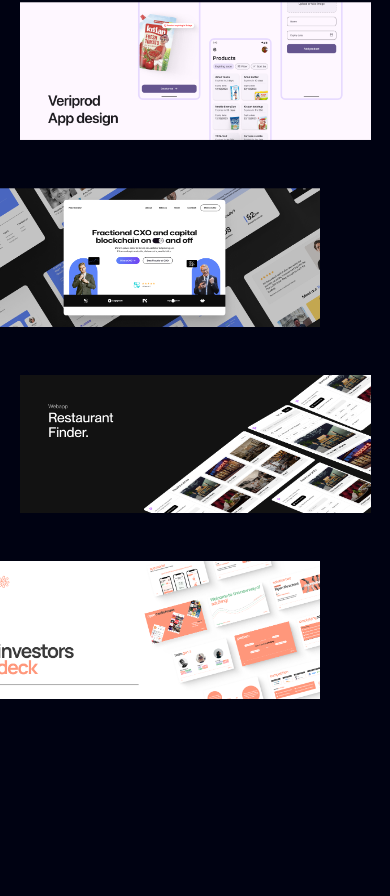
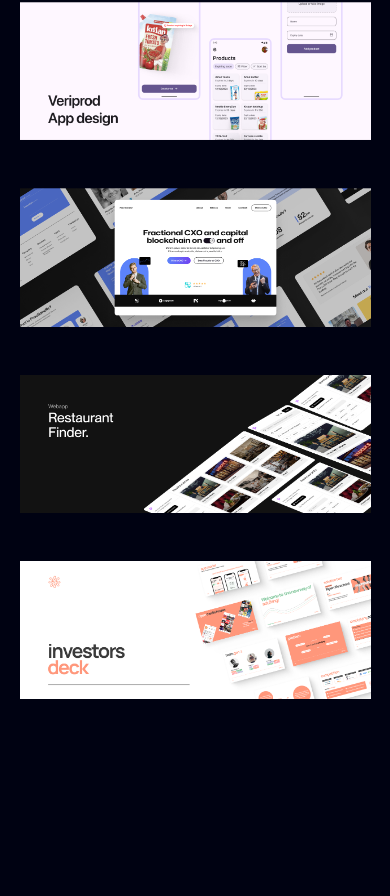
Before and after one commit to venilsutariya/portals, a Next.js app: page / in a window 390 px wide. Shown: the part 2035-2931 px from the top of the page. Built offline with nearby package versions, Linux system fonts and the light colour scheme.

Commit message:
add code

```diff
--- a/components/customUi/Project.tsx
+++ b/components/customUi/Project.tsx
@@ -1,7 +1,7 @@
 "use client";
 
 import VisibilitySensor from "react-visibility-sensor";
-import { useRef, useState } from "react";
+import {  useRef, useState } from "react";
 import Modal from 'react-bootstrap/Modal';
 import { AiOutlineCloseCircle } from "react-icons/ai";
 import { motion } from "framer-motion";
@@ -99,7 +99,7 @@ const Project = ({ setIsHovering }: any) => {
             <div id="work" className="pt-3 flex p-0 g-0 justify-between mb-5 pb-5 items-center">
               <div className=" text-white ps-2 ps-lg-5 ms-lg-4 text-2xl lg:text-5xl" style={{ fontWeight: '500' }}>Featured projects</div>
             </div>
-            <motion.div className=" flex justify-center"
+            <motion.div className=" hidden lg:flex justify-center"
               initial={"offscreen"}
               whileInView={"onscreen"}
               viewport={{ once: false, amount: 0.3 }}
@@ -108,18 +108,26 @@ const Project = ({ setIsHovering }: any) => {
             >
               <img onMouseLeave={() => setIsHovering(false)} onMouseEnter={() => setIsHovering(true)} src="/images/project1.png" className=" w-[90%] cursorimg img-fluid cursor-pointer" alt="" />
             </motion.div>
+            <div className=" flex lg:hidden justify-center">
+              <img onMouseLeave={() => setIsHovering(false)} onMouseEnter={() => setIsHovering(true)} src="/images/project1.png" className=" w-[90%] cursorimg img-fluid cursor-pointer" alt="" />
+            </div>
+
             <div className=" lg:flex justify-between items-center mb-3 mt-5"></div>
-            <motion.div className=" flex justify-end"
+            <motion.div className=" hidden lg:flex justify-end"
               initial={"offscreen"}
               whileInView={"onscreen"}
-              viewport={{ once: false, amount: 0.3 }}
+              viewport={{ once: false,  }}
               variants={imageAnimate2}
               transition={{ duration: 1 }}
             >
               <img onClick={() => setShowSecond(true)} onMouseLeave={() => setIsHovering(false)} onMouseEnter={() => setIsHovering(true)} src="/images/project2.png" className=" w-[90%] cursorimg img-fluid cursor-pointer" alt="" />
             </motion.div>
+            <div className=" flex lg:hidden justify-center">
+              <img onClick={() => setShowSecond(true)} onMouseLeave={() => setIsHovering(false)} onMouseEnter={() => setIsHovering(true)} src="/images/project2.png" className=" w-[90%] cursorimg img-fluid cursor-pointer" alt="" />
+            </div>
+
             <div className=" lg:flex justify-between items-center mb-3 mt-5"></div>
-            <motion.div className=" flex justify-center"
+            <motion.div className=" hidden lg:flex justify-center"
               initial={"offscreen"}
               whileInView={"onscreen"}
               viewport={{ once: false, amount: 0.3 }}
@@ -128,8 +136,12 @@ const Project = ({ setIsHovering }: any) => {
             >
               <img onClick={() => setShow(true)} onMouseLeave={() => setIsHovering(false)} onMouseEnter={() => setIsHovering(true)} src="/images/project3.png" className=" w-[90%] cursorimg img-fluid cursor-pointer" alt="" />
             </motion.div>
+            <div className=" flex lg:hidden justify-center">
+              <img onClick={() => setShow(true)} onMouseLeave={() => setIsHovering(false)} onMouseEnter={() => setIsHovering(true)} src="/images/project3.png" className=" w-[90%] cursorimg img-fluid cursor-pointer" alt="" />
+            </div>
+
             <div className=" lg:flex justify-between items-center mb-3 mt-5"></div>
-            <motion.div className=" flex justify-end"
+            <motion.div className=" hidden lg:flex justify-end"
               initial={"offscreen"}
               whileInView={"onscreen"}
               viewport={{ once: false, amount: 0.3}}
@@ -138,6 +150,10 @@ const Project = ({ setIsHovering }: any) => {
             >
               <img onClick={() => setShowThird(true)} onMouseLeave={() => setIsHovering(false)} onMouseEnter={() => setIsHovering(true)} src="/images/project4.png" className=" w-[90%] cursorimg img-fluid cursor-pointer" alt="" />
             </motion.div>
+            <div className=" flex lg:hidden justify-center">
+              <img onClick={() => setShowThird(true)} onMouseLeave={() => setIsHovering(false)} onMouseEnter={() => setIsHovering(true)} src="/images/project4.png" className=" w-[90%] cursorimg img-fluid cursor-pointer" alt="" />
+            </div>
+
             <div className=" lg:flex justify-between items-center mb-3 mt-5"></div>
           </div>
         </VisibilitySensor>
```
